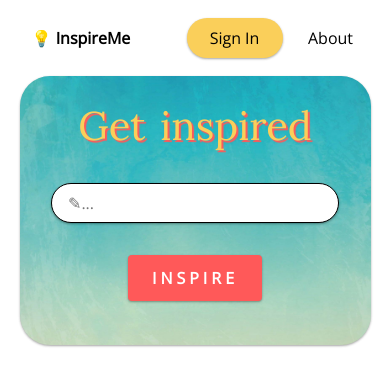
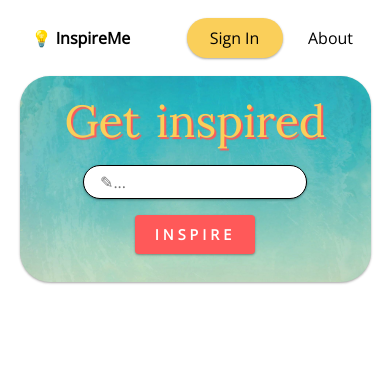
Before and after one commit to etriv/inspireme, a React (Create React App) app: page / in a window 390 px wide. Shown: the top 386 px of the page. Built offline with nearby package versions, Linux system fonts and the light colour scheme.

Commit message:
Made search-area responsive.

```diff
--- a/src/components/custom-button/custom-button.scss
+++ b/src/components/custom-button/custom-button.scss
@@ -1,3 +1,5 @@
+@import '../../modules/globals.scss';
+
 .custom-button2 {
     // display: inline-block;
     padding: 12px 24px;
@@ -14,6 +16,15 @@
     font-size: 1rem;
     font-weight: 600;
     letter-spacing: 4px;
+
+    @include small-screen {
+      padding: 10px 20px;
+    }
+
+    @include tiny-screen {
+      padding: 10px 20px;
+      font-size: 0.9rem;
+    }
 }
 
 
--- a/src/components/search-area/search-area.jsx
+++ b/src/components/search-area/search-area.jsx
@@ -16,12 +16,12 @@ const InspireText = styled.p`
     word-spacing: 4px;
     text-shadow: 2px 2px 1px ${mainColors.c4};
 
-    @media only screen and (max-width: 1200px) {
+    @media only screen and (max-width: 768px) {
         font-size: 4rem;
     }
 
-    @media only screen and (max-width: 650px) {
-        font-size: 2.5rem;
+    @media only screen and (max-width: 480px) {
+        font-size: 2.8rem;
     }
 `;
 
--- a/src/components/search-area/search-area.scss
+++ b/src/components/search-area/search-area.scss
@@ -1,3 +1,5 @@
+@import '../../modules/globals.scss';
+
 .search-area-container {
     //border: 1px solid black;
     display: flex;
@@ -6,12 +8,20 @@
     align-items: center;
     align-content: center;
     padding: 1.5rem;
-    min-width: 310px;
+    min-width: 300px;
+
+    @include small-screen {
+        padding: 1rem;
+      }
 }
 
 .row-mode {
     flex-direction: row;
     padding: 0rem;
+
+    @include small-screen {
+        flex-direction: column;
+      }
 }
 
 // .inspire-text {
@@ -36,6 +46,20 @@
         outline: 0;
         content: "";
     }
+
+    @include small-screen {
+        padding: 0.3rem 1rem;
+        width: 16rem;
+        margin-top: 1rem;
+        margin-bottom: 1rem;
+      }
+
+    @include tiny-screen {
+        padding: 0.3rem 1rem;
+        width: 14rem;
+        margin-top: 1rem;
+        margin-bottom: 1rem;
+    }
 }
 
 .button {
@@ -50,12 +74,16 @@
     // box-shadow: 0 5px #f0134d;
     box-shadow: 0 1px 3px rgba(0,0,0,0.12), 0 1px 2px rgba(0,0,0,0.24);
     // margin-top: 15px;
-    margin-bottom: 20px;
+    margin-bottom: 1.1rem;
     opacity: 1;
     font-family: 'Open Sans', sans-serif;
     font-size: 1rem;
     font-weight: 600;
     letter-spacing: 4px;
+
+    @include small-screen {
+        margin-bottom: 0.8rem;
+      }
 }
 
 .only-margin-left {
@@ -63,5 +91,11 @@
     // margin-right: 0rem;
     // margin-bottom: 0rem;
     // margin-left: 1rem;
-    margin: 0rem 0rem 0rem 1.5rem;
+    margin-left: 1.5rem;
+    margin-bottom: 0rem;
+
+    @include small-screen {
+        margin-left: 0rem;
+        margin-bottom: 1rem;
+      }
 }
```
